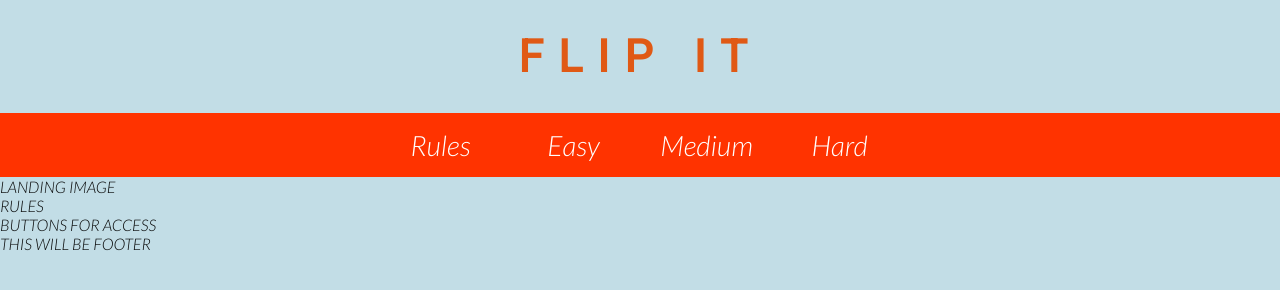
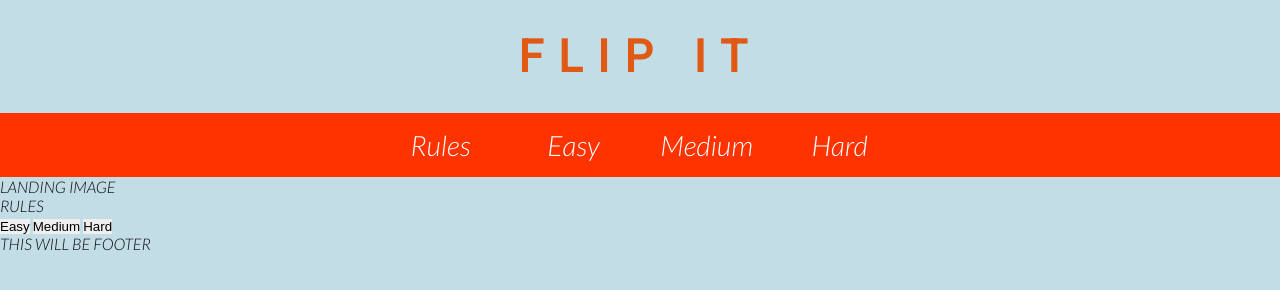
Before and after one commit to KatieSoanes/flip-it, a plain HTML site: page index.html in a window 1280 px wide. Drawn offline with Linux system fonts and the light colour scheme.

Commit message:
Add js files for easy, medium and hard level of game, save to js file

```diff
--- a/index.html
+++ b/index.html
@@ -42,7 +42,26 @@
    LANDING IMAGE
    </section>
     <section>RULES</section>
-    <section>BUTTONS FOR ACCESS</section>
+
+    <!--Code to make buttons link to the easy, medium and hard levels of the game-->
+    <section>
+    <a href="assets/js/easyscript.js">
+        <button>Easy</button>
+    </a>
+    <a href="assets/js/mediumscript.js">
+        <button>Medium</button>
+    </a>
+    <a href="assets/js/hardscript.js">
+        <button>Hard</button>
+    </a>
+
+
+
+
+
+
+
+    </section>
     <footer>THIS WILL BE FOOTER</footer>
 </body>
 </html>
```
Also changed, not shown: assets/js/easyscript.js (added), assets/js/hardscript.js (added), assets/js/mediumscript.js (added), assets/js/script.js (deleted).
